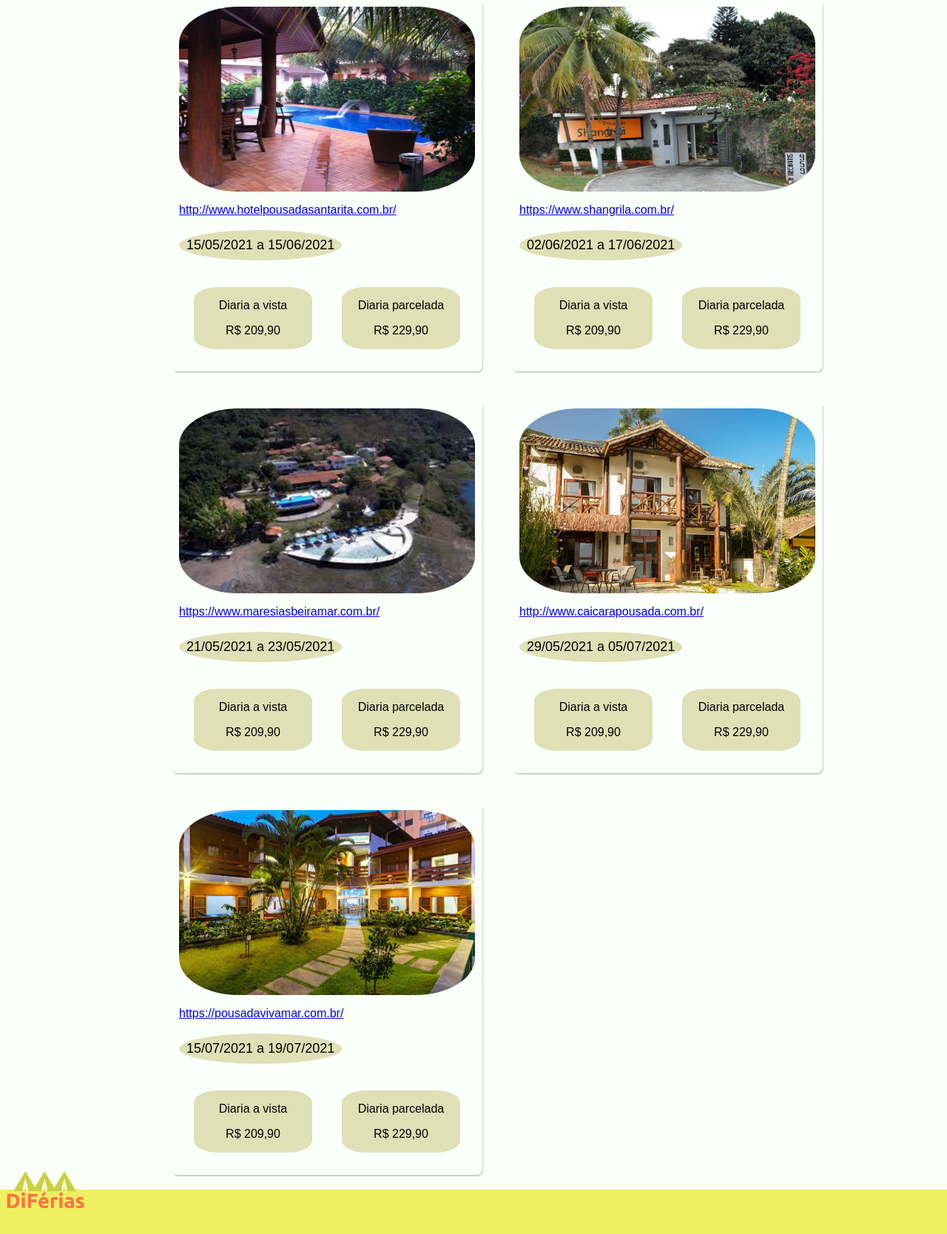
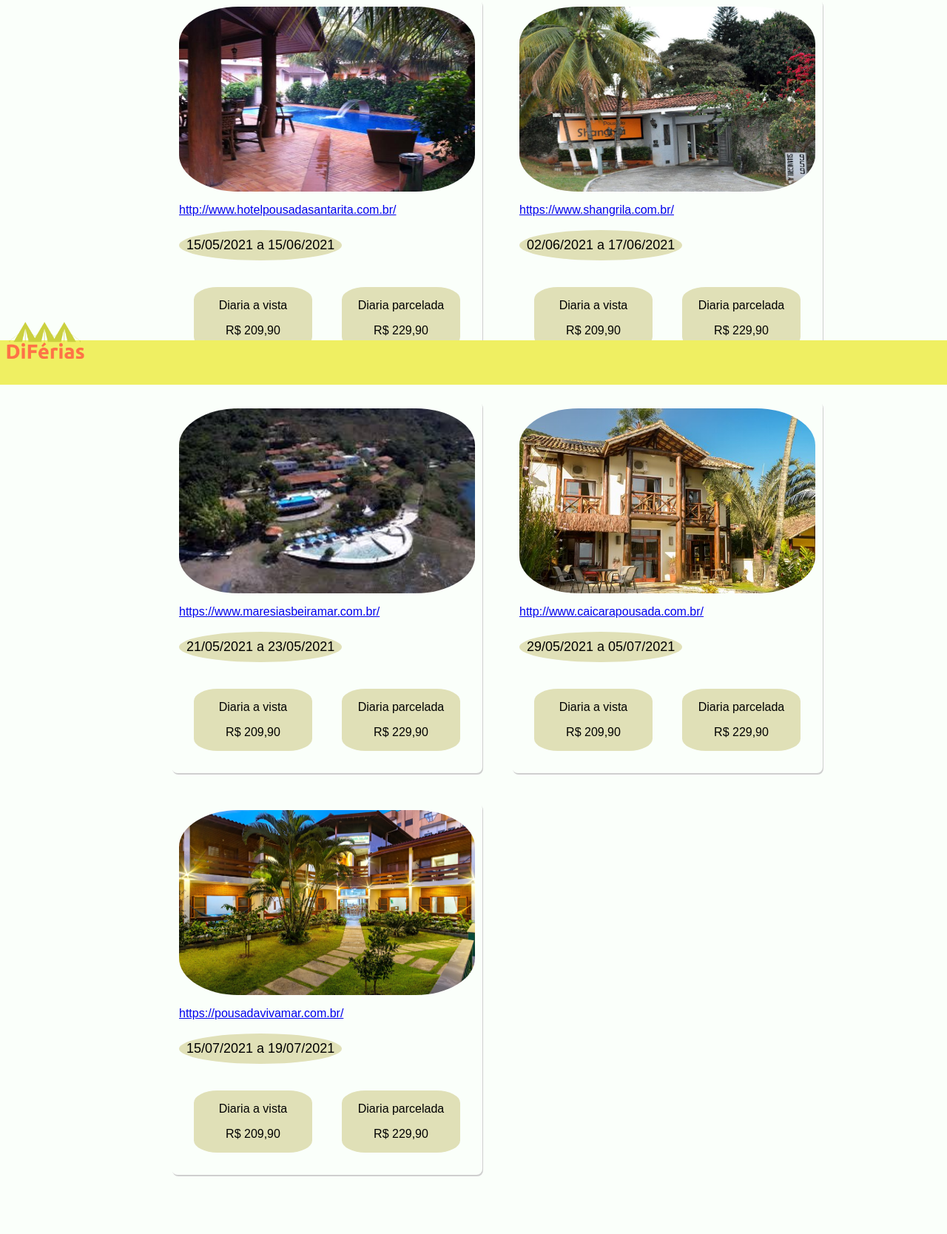
Before and after one commit to darknenblack/DSW2, a PHP site: page /index.php in a window 1280 px wide. Shown: the part 280-1948 px from the top of the page at 74% size. After the commit the page ends 1870 px from the top, so only its background shows below. Run offline with PHP 8.4, Linux system fonts and the light colour scheme.

Commit message:
Update style.css

```diff
--- a/brisa/style.css
+++ b/brisa/style.css
@@ -229,8 +229,10 @@ body {
 
 	/* Footer */
   .footer{
-    background-color: #efef62;
-    align-items: center;
-    width: 100%;
-  }
+  background-color: #efef62;
+  position: fixed;
+  left: 0;
+  bottom: 0;
+  width: 100%;
+}
 /* end of index images*/
```
